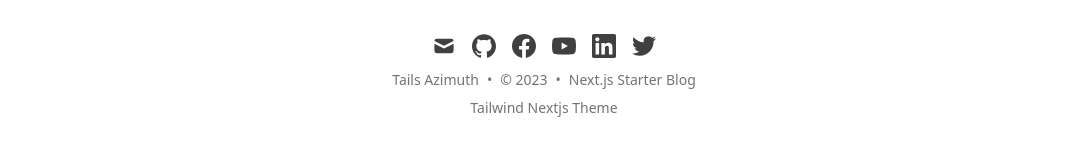
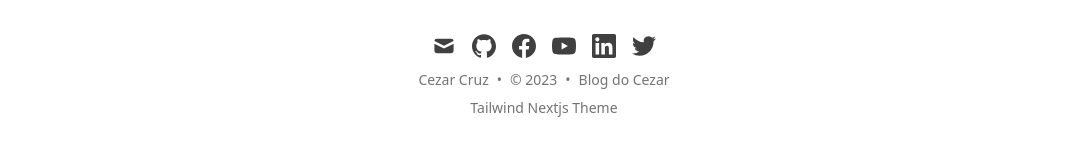
Before and after one commit to cezarcruz/nextblog, a Next.js app: page /projects in a window 1280 px wide. Shown: the part 937-1084 px from the top of the page, without its empty margins (96-1183 px from the left). Built offline with nearby package versions, Linux system fonts and the light colour scheme; no server answers.

Commit message:
adding new config

```diff
--- a/data/siteMetadata.js
+++ b/data/siteMetadata.js
@@ -1,9 +1,9 @@
 const siteMetadata = {
-  title: 'Next.js Starter Blog',
-  author: 'Tails Azimuth',
-  headerTitle: 'TailwindBlog',
+  title: 'Blog do Cezar',
+  author: 'Cezar Cruz',
+  headerTitle: 'Blog do Cezar',
   description: 'A blog created with Next.js and Tailwind.css',
-  language: 'en-us',
+  language: 'pt-BR',
   theme: 'system', // system, dark or light
   siteUrl: 'https://tailwind-nextjs-starter-blog.vercel.app',
   siteRepo: 'https://github.com/timlrx/tailwind-nextjs-starter-blog',
@@ -16,7 +16,7 @@ const siteMetadata = {
   facebook: 'https://facebook.com',
   youtube: 'https://youtube.com',
   linkedin: 'https://www.linkedin.com',
-  locale: 'en-US',
+  locale: 'pt-BR',
   analytics: {
     // If you want to use an analytics provider you have to add it to the
     // content security policy in the `next.config.js` file.
```
Also changed, not shown: 1 other file (tests, documents, lock files or other folders).
